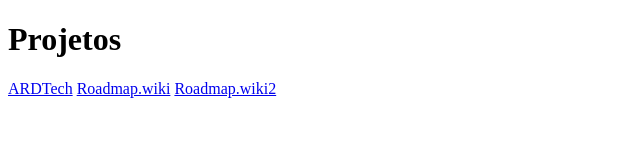
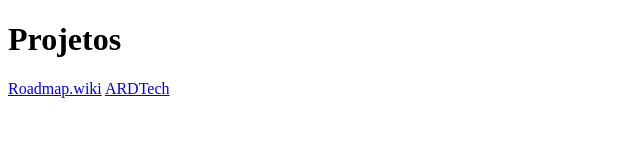
Before and after one commit to andrericao/andrericao.github.io, a plain HTML site: page index.html in a window 1280 px wide. Shown: the whole page, without its empty margins (0-640 px from the left). Drawn offline with Linux system fonts and the light colour scheme.

Commit message:
Update index.html

```diff
--- a/index.html
+++ b/index.html
@@ -9,8 +9,7 @@
   </head>
   <body>
     <h1>Projetos</h1>
+    <a href="/Roadmap.wiki/index.html">Roadmap.wiki</a>
     <a href="/Digital House - Trabalho/index.html">ARDTech</a>
-    <a href="/Roadmap.wiki/index.html">Roadmap.wiki</a>
-    <a href="/Roadmap.wiki2/Roadmap.wiki/home/index.html">Roadmap.wiki2</a>
   </body>
 </html>
```
